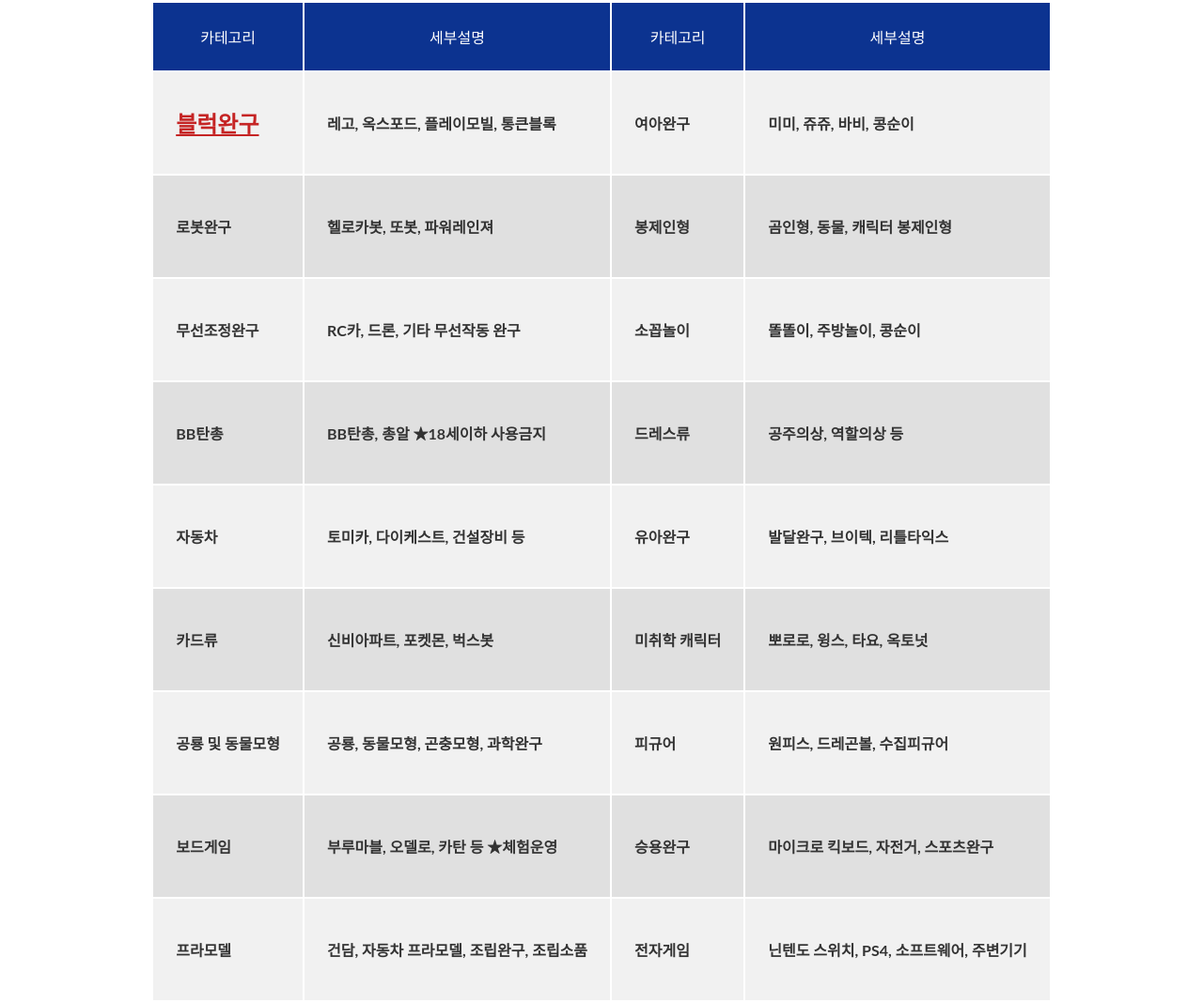
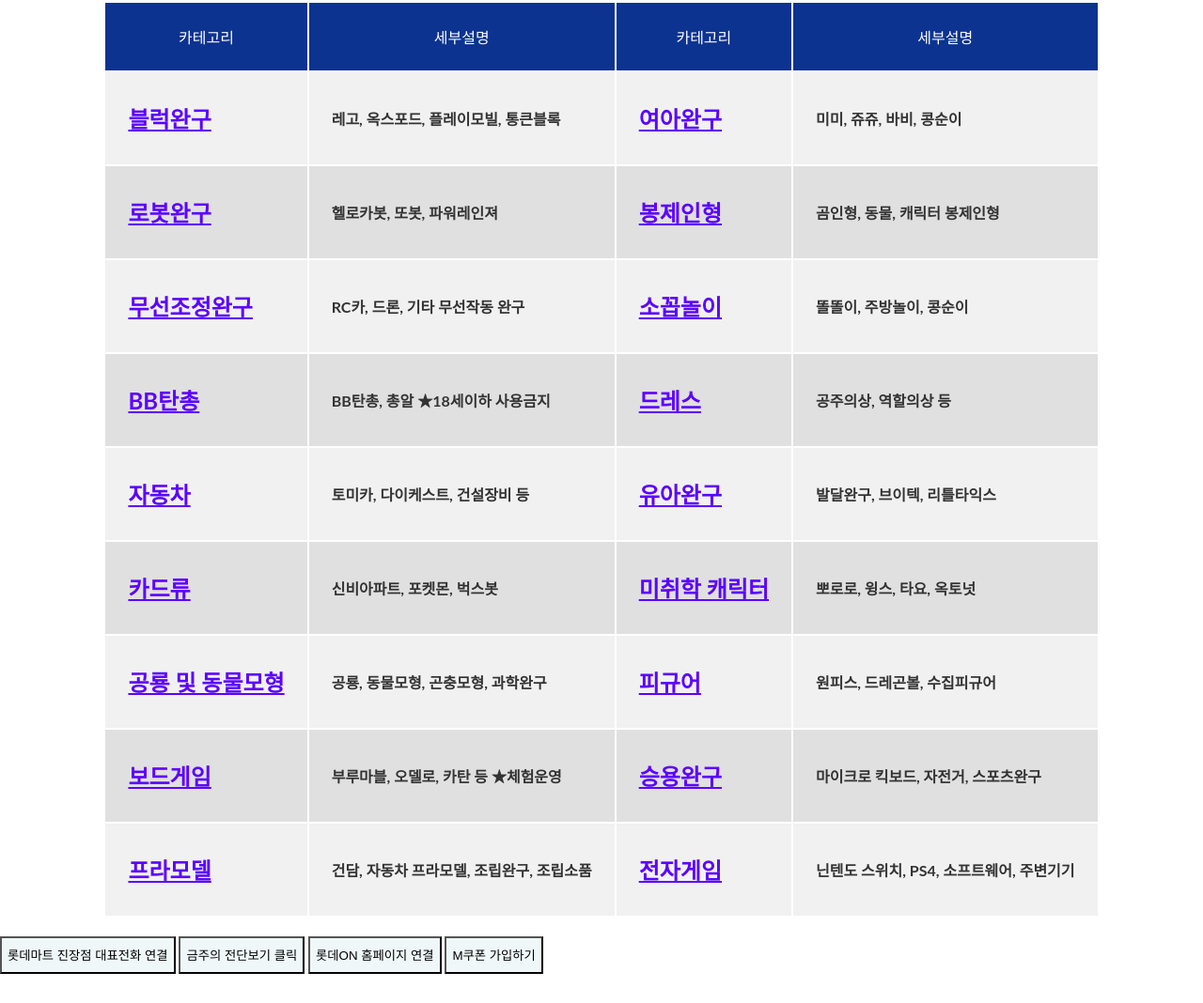
Before and after one commit to shj7213/songpro, a plain HTML site: page 토이저러스메인/toysrus.html in a window 1280 px wide. Shown: the part 219-1287 px from the top of the page at 94% size. After the commit the page ends 1256 px from the top, so only its background shows below. Drawn offline with Linux system fonts and the light colour scheme.

Commit message:
Add files via upload

```diff
--- a/토이저러스메인/toysrus.css
+++ b/토이저러스메인/toysrus.css
@@ -4,7 +4,7 @@ body{
 a{
      font-weight: 700;
      font-size: 1.5em;
-    color: rgb(197, 36, 36);
+    color: rgb(91, 2, 255);
     }
 li{
     min-width: 100px;
@@ -64,7 +64,7 @@ h3{
   }
 
   td {
-      height:60px;
+    height: 50px;
     text-align: left;
     padding: 24px;
   }
--- a/토이저러스메인/toysrus.html
+++ b/토이저러스메인/toysrus.html
@@ -22,57 +22,57 @@
             </thead>
             <tbody>
                 <tr>
-                    <td><a href="http://m.naver.com">블럭완구</a></td>
+                    <td><a href="토이저러스매장/레고.jpg">블럭완구</a></td>
                     <td>레고, 옥스포드, 플레이모빌, 통큰블록</td>
-                    <td>여아완구</td>
+                    <td><a href="토이저러스매장/여아완구.jpg">여아완구</a></td>
                     <td>미미, 쥬쥬, 바비, 콩순이</td>
                 </tr>
                 <tr>
-                    <td>로봇완구</td>
+                    <td><a href="토이저러스매장/변신로봇.jpg">로봇완구</a></td>
                     <td>헬로카봇, 또봇, 파워레인져</td>
-                    <td>봉제인형</td>
+                    <td><a href="토이저러스매장/봉제인형.jpg">봉제인형</a></td>
                     <td>곰인형, 동물, 캐릭터 봉제인형</td>
                 </tr>
                 <tr>
-                    <td>무선조정완구</td>
+                    <td><a href="토이저러스매장/RC카.jpg">무선조정완구</a></td>
                     <td>RC카, 드론, 기타 무선작동 완구</td>
-                    <td>소꼽놀이</td>
+                    <td><a href="토이저러스매장/소꼽놀이.jpg">소꼽놀이</a></td>
                     <td>똘똘이, 주방놀이, 콩순이</td>
                 </tr>
                 <tr>
-                    <td>BB탄총</td>
+                    <td><a href="토이저러스매장/BB탄.jpg">BB탄총</a></td>
                     <td>BB탄총, 총알 ★18세이하 사용금지</td>
-                    <td>드레스류</td>
+                    <td><a href="토이저러스매장/드레스.jpg">드레스</a></td>
                     <td>공주의상, 역할의상 등</td>
                 </tr>
                 <tr>
-                    <td>자동차</td>
+                    <td><a href="토이저러스매장/토미카.jpg">자동차</a></td>
                     <td>토미카, 다이케스트, 건설장비 등</td>
-                    <td>유아완구</td>
+                    <td><a href="토이저러스매장/유아완구.jpg">유아완구</a></td>
                     <td>발달완구, 브이텍, 리틀타익스</td>
                 </tr>
                 <tr>
-                    <td>카드류</td>
+                    <td><a href="토이저러스매장/카드류.jpg">카드류</a></td>
                     <td>신비아파트, 포켓몬, 벅스봇</td>
-                    <td>미취학 캐릭터</td>
+                    <td><a href="토이저러스매장/캐릭터.jpg">미취학 캐릭터</a></td>
                     <td>뽀로로, 윙스, 타요, 옥토넛</td>
                 </tr>
                 <tr>
-                    <td>공룡 및 동물모형</td>
+                    <td><a href="토이저러스매장/공룡.jpg">공룡 및 동물모형</a></td>
                     <td>공룡, 동물모형, 곤충모형, 과학완구</td>
-                    <td>피규어</td>
+                    <td><a href="토이저러스매장/피규어.jpg">피규어</a></td>
                     <td>원피스, 드레곤볼, 수집피규어</td>
                 </tr>
                 <tr>
-                    <td>보드게임</td>
+                    <td><a href="토이저러스매장/보드게임.jpg">보드게임</a></td>
                     <td>부루마블, 오델로, 카탄 등 ★체험운영</td>
-                    <td>승용완구</td>
+                    <td><a href="토이저러스매장/승용완구.jpg">승용완구</a></td>
                     <td>마이크로 킥보드, 자전거, 스포츠완구</td>
                 </tr>
                 <tr>
-                    <td>프라모델</td>
+                    <td><a href="토이저러스매장/프라모델.jpg">프라모델</a></td>
                     <td>건담, 자동차 프라모델, 조립완구, 조립소품</td>
-                    <td>전자게임</td>
+                    <td><a href="토이저러스매장/전자게임.jpg">전자게임</a></td>
                     <td>닌텐도 스위치, PS4, 소프트웨어, 주변기기</td>
                 </tr>
 
```
